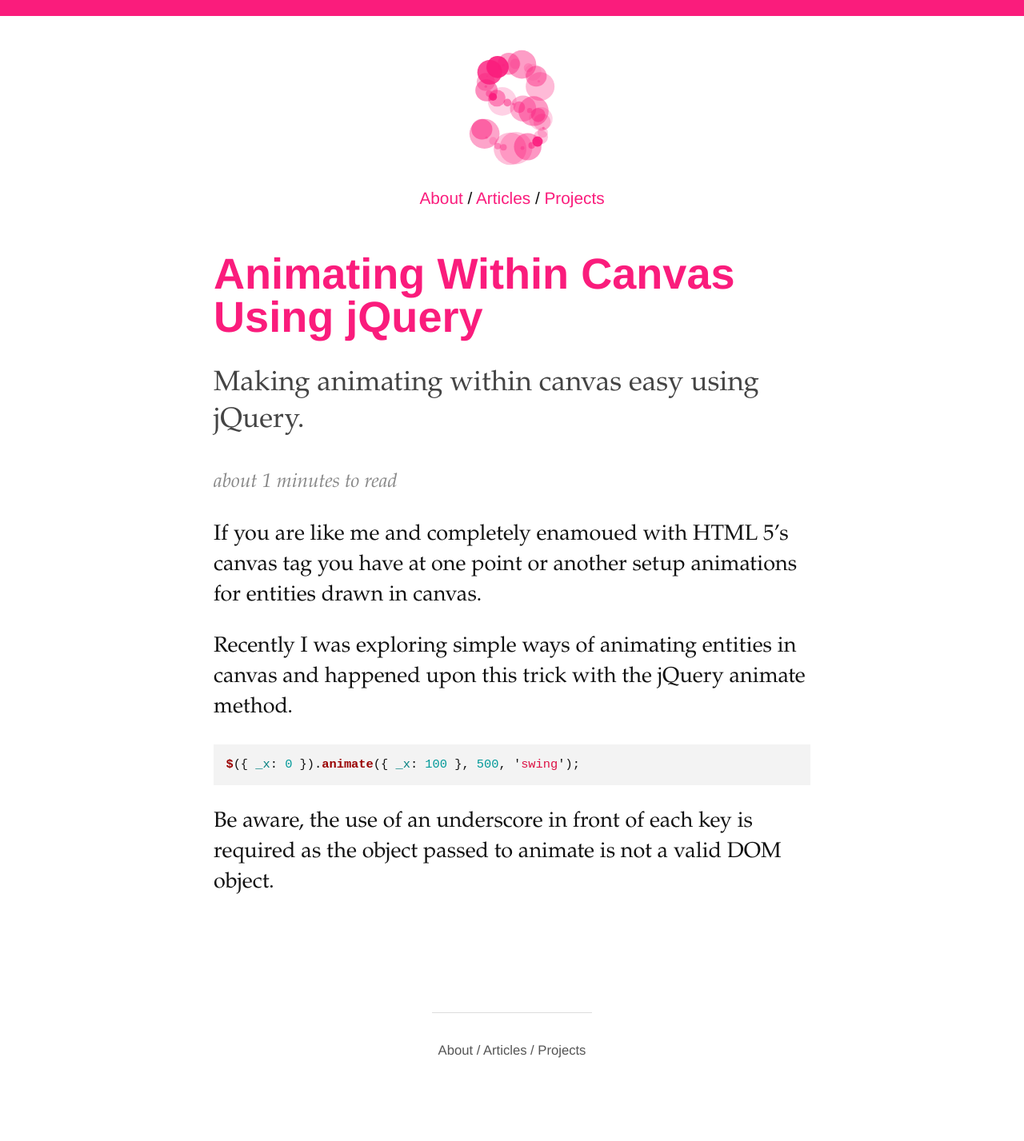
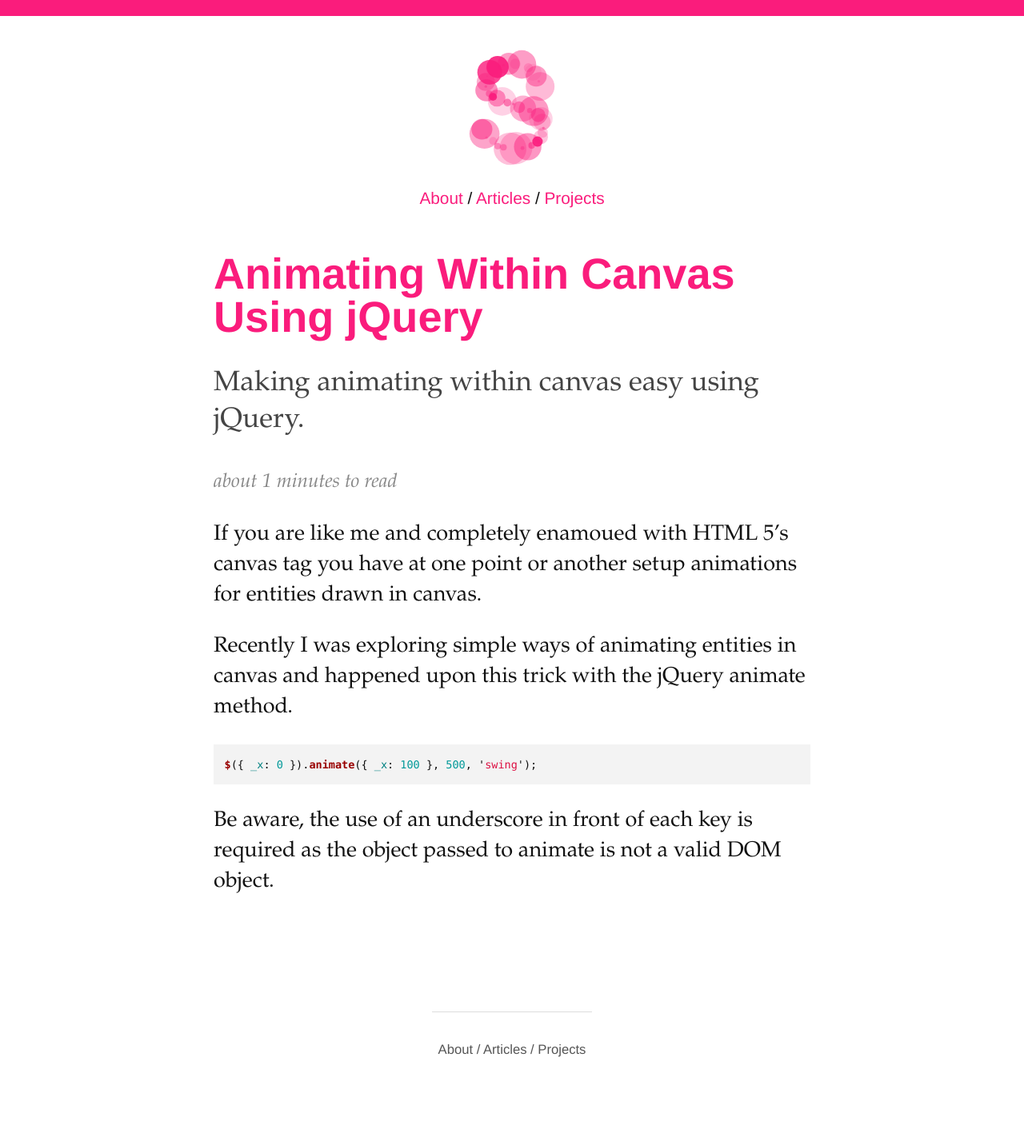
Before and after one commit to neogeek/neogeek.github.io, a Jekyll site: the page built from _posts/2014-01-04-animating-within-canvas-using-jquery.md, in a window 1280 px wide. Shown: the whole page at 80% size. Built offline with Jekyll 4.4.1, drawn with Linux system fonts in a browser that asks for light colours; Markdown is read by kramdown in place of the engine named in the settings.

Commit message:
Cleaned up code styles.

```diff
--- a/css/styles.css
+++ b/css/styles.css
@@ -21,25 +21,22 @@
 
 pre {
 	padding: 0;
-	font-family: 'Monaco', monospace;
 	overflow: hidden;
 }
 
 code {
 	padding: .5em;
-	font-size: .7em;
+	font-family: 'Monaco', monospace;
+	font-size: .5em;
 	line-height: 1.3em;
+	background: #f3f3f3;
 }
 
 pre code {
 	display: block;
 	padding: 1em;
-	background: #f3f3f3;
+	line-height: 1.7em;
 	overflow: auto;
-}
-
-code {
-	background: #f3f3f3;
 }
 
 blockquote {
```
